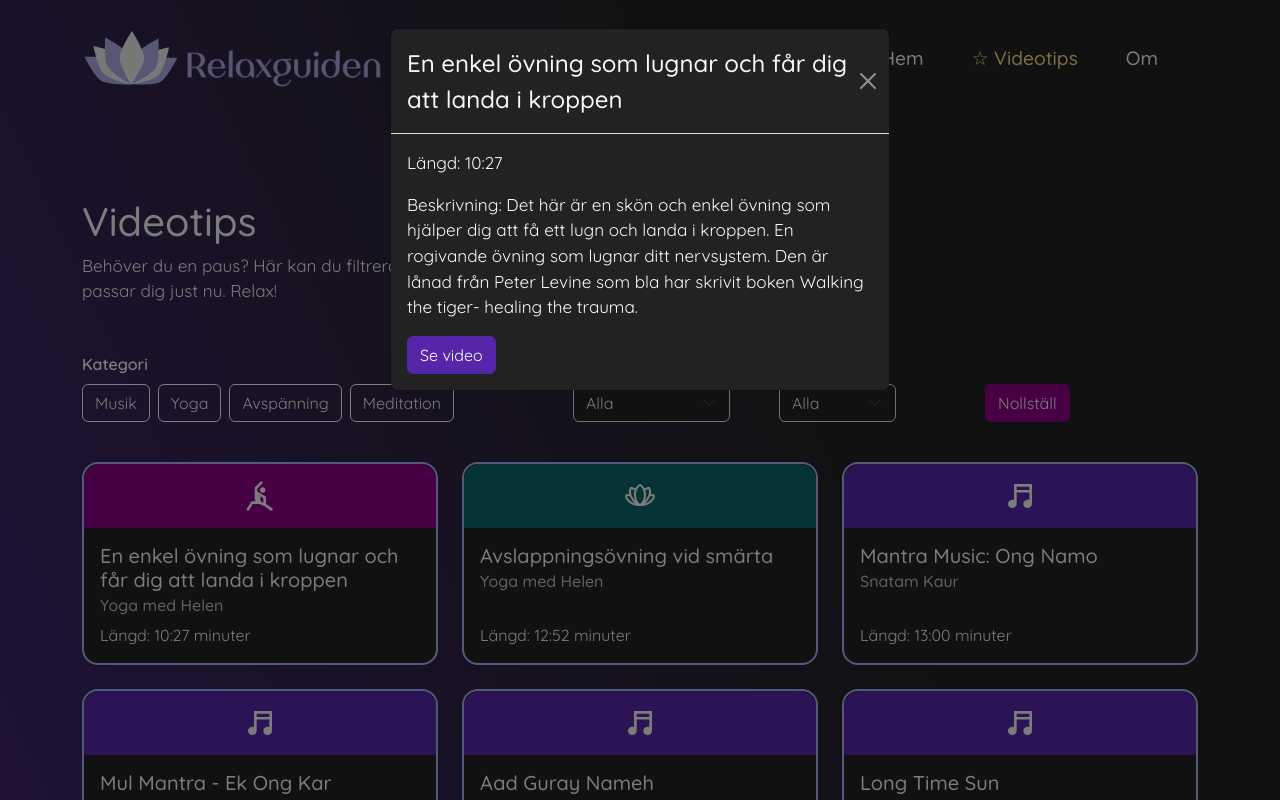
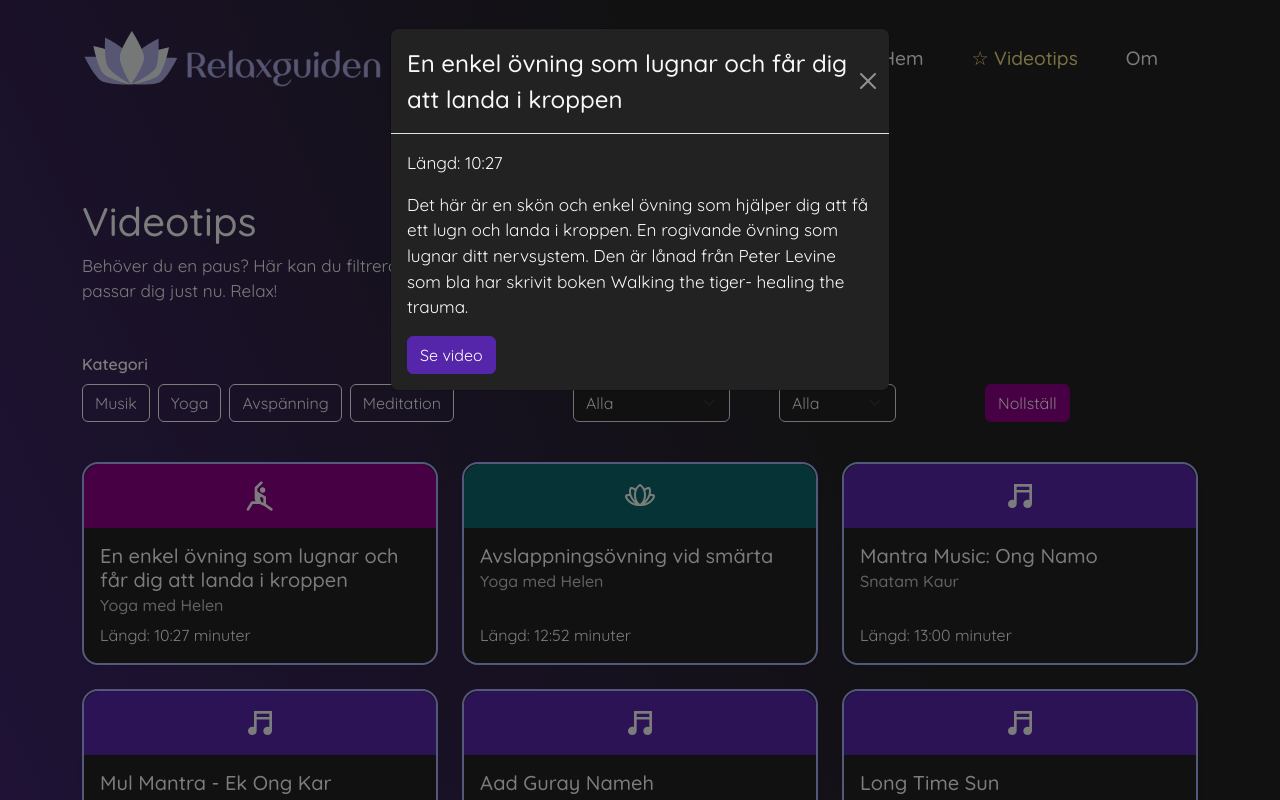
Before and after one commit to Ceke00/relaxguiden, a React (Create React App) app: page /videotips in a window 1280 px wide. Both pictures are taken after a click on the button 260 px from the left and 563 px from the top of the page. Shown: the top 800 px of the page. Built offline with nearby package versions, Linux system fonts and the light colour scheme.

Commit message:
text edited

```diff
--- a/src/components/VideoList.js
+++ b/src/components/VideoList.js
@@ -154,7 +154,7 @@ const VideoList = ({ videos }) => {
         </Modal.Header>
         <Modal.Body>
           <p>Längd: {selectedVideo?.length}</p>
-          <p>Beskrivning: {selectedVideo?.description}</p>
+          <p>{selectedVideo?.description}</p>
           <Button onClick={openSecondModal} className="button-focus">
             Se video
           </Button>
```
